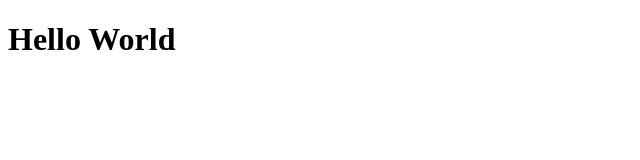
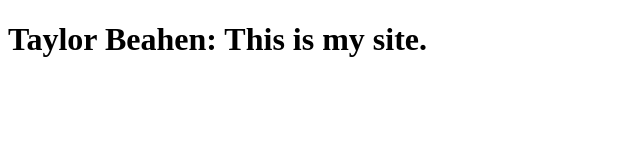
Before and after one commit to beah0004/beah0004.github.io, a plain HTML site: page index.html in a window 1280 px wide. Shown: the whole page, without its empty margins (0-640 px from the left). Drawn offline with Linux system fonts and the light colour scheme.

Commit message:
adding name

```diff
--- a/index.html
+++ b/index.html
@@ -9,7 +9,7 @@
 </head>
 
 <body>
-  <h1>Hello World</h1>
+  <h1>Taylor Beahen: This is my site.</h1>
 </body>
 
 </html>
```
